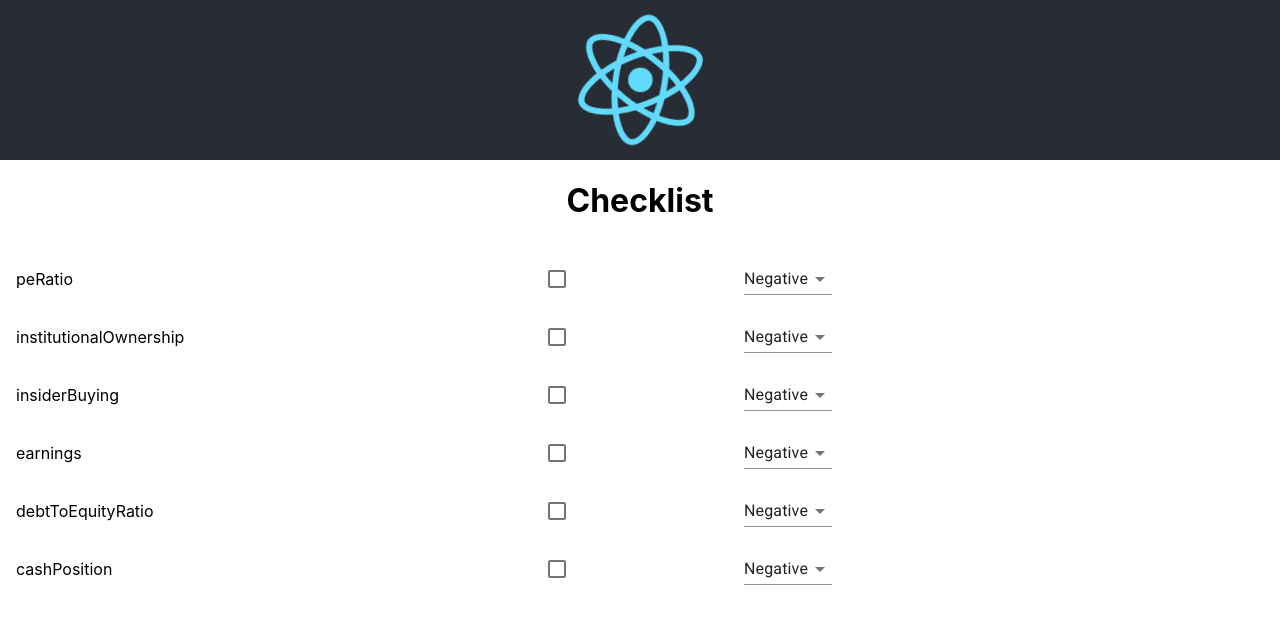
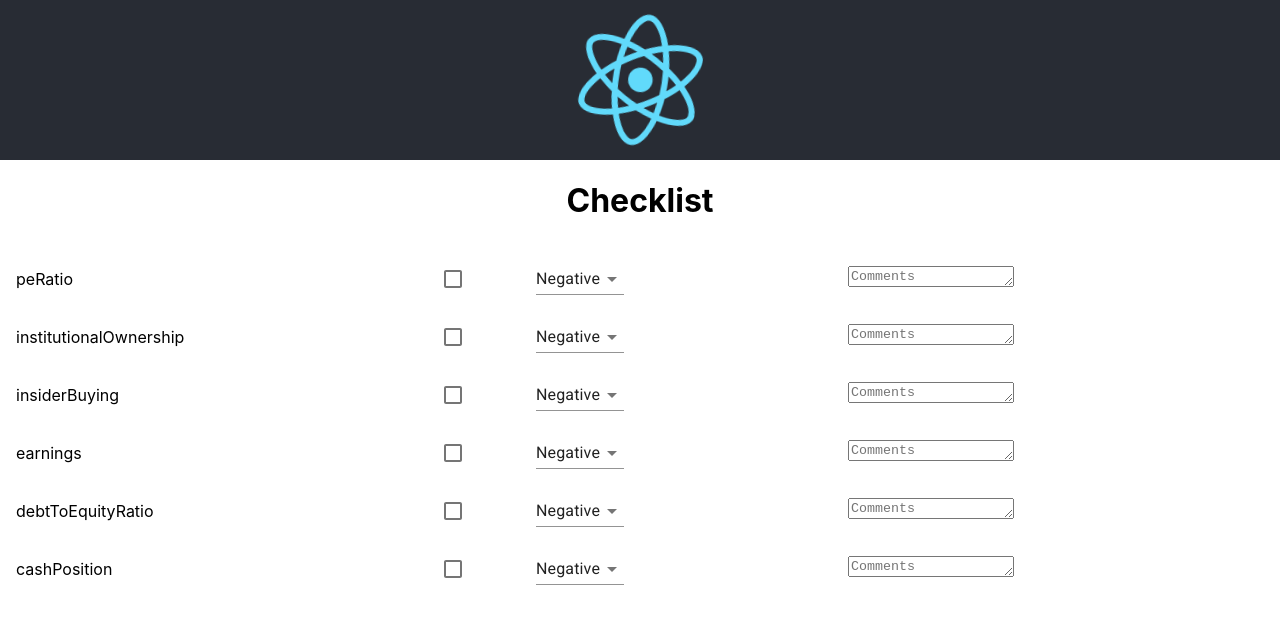
Before and after one commit to parthasn/stocks, a React (Create React App) app: page / in a window 1280 px wide. Shown: the top 624 px of the page. Built offline with nearby package versions, Linux system fonts and the light colour scheme.

Commit message:
Add support for comments

```diff
--- a/src/components/StockChecklist.jsx
+++ b/src/components/StockChecklist.jsx
@@ -4,6 +4,8 @@ import Checkbox from '@material-ui/core/Checkbox';
 import Grid from '@material-ui/core/Grid';
 import Select from '@material-ui/core/Select';
 import MenuItem from '@material-ui/core/MenuItem';
+import TextareaAutosize from '@material-ui/core/TextareaAutosize';
+
 
 // v2.0
 // const generalStockFactors = ['peRatio', 'institutionalOwnership', 'insiderBuying', 'earnings', 'debtToEquityRatio', 'cashPosition'];
@@ -20,16 +22,19 @@ function getFactors(factors) {
 	return <List>
 			{factors.map((f) =>
 				<ListItem>
-					<Grid item xs={5}>{f}</Grid>
-					<Grid item xs={2}>
+					<Grid item xs={4}>{f}</Grid>
+					<Grid item xs={1}>
 						<Checkbox inputProps={{ 'aria-label': 'uncontrolled-checkbox' }} />
 					</Grid>
-					<Grid item xs={5}>
+					<Grid item xs={3}>
 						<Select value={10}>
 							<MenuItem value={10}>Negative</MenuItem>
 	          				<MenuItem value={20}>Positive</MenuItem>
 						</Select>
 					</Grid>
+					<Grid item xs={4}>
+						<TextareaAutosize aria-label="empty textarea" placeholder="Comments" />
+					</Grid>
 				</ListItem>
 			)}
 		</List>
```
